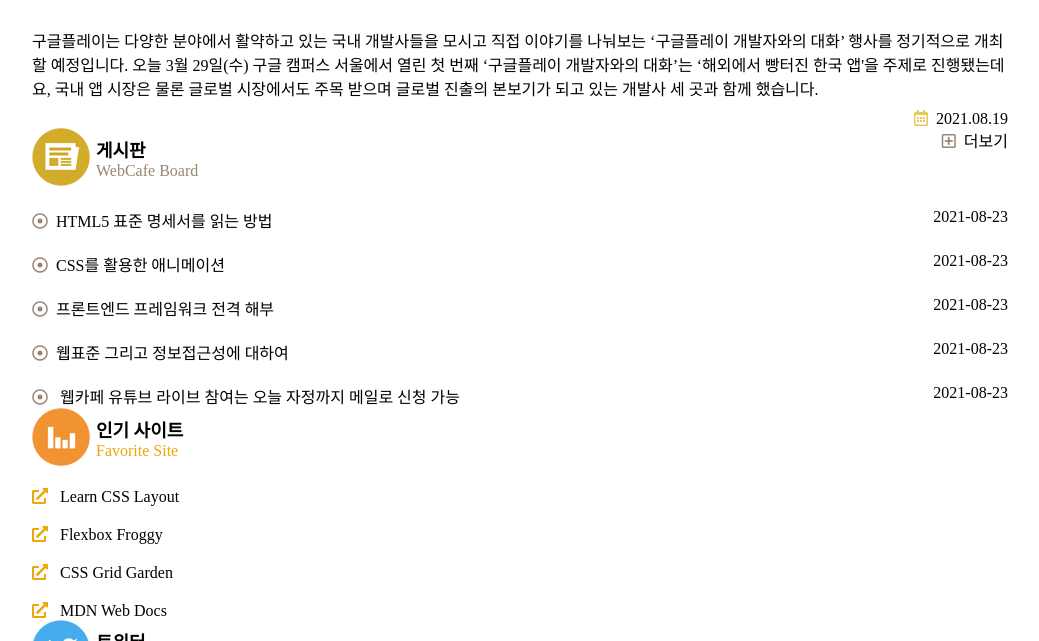
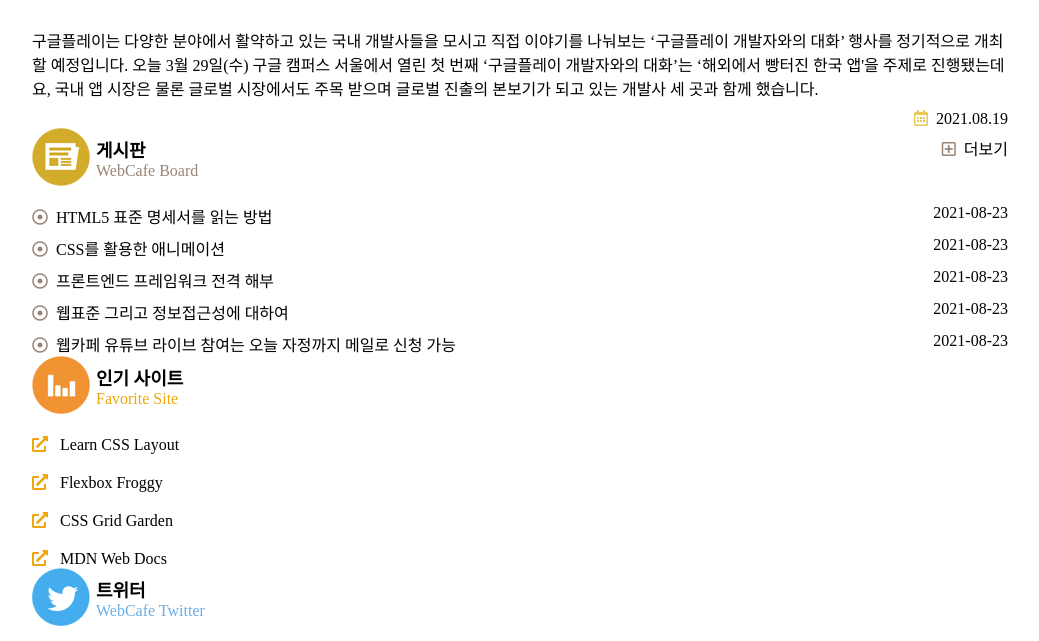
Before and after one commit to chaerin-dev/connecTo_HTML_CSS, a website: page RWD/index.html in a window 1280 px wide. Shown: the part 1520-2161 px from the top of the page, without its empty margins (120-1159 px from the left). Drawn offline with Linux system fonts and the light colour scheme; grey boxes are pictures that could not be loaded; a web font is replaced by a local one.

Commit message:
게시판 디자인 완성

```diff
--- a/RWD/css/index.css
+++ b/RWD/css/index.css
@@ -199,23 +199,26 @@ input[type="search"] {
 .board__item {
   display: flex;
   flex-flow: row nowrap;
-  margin-top: var(--spacing-md);
+  margin-top: var(--spacing-xs);
 }
 .board__link {
+  /* 유동적인 방법일까..? */
+  width: calc(100% - 6rem);
   white-space: nowrap;
   overflow: hidden;
   text-overflow: ellipsis;
-  flex-grow: 1;
 }
 .board__date {
-  white-space: nowrap;
-  margin-left: var(--spacing-xs);
+  /* flex-grow: 1;
+  text-align: right; */
+  margin-left: auto;
 }
 .board__more {
   position: absolute;
-  padding: 8px;
-  top: -8px;
-  right: -8px;
+  padding: var(--spacing-xs);
+  top: 0;
+  right: 0;
+  transform: translateX(var(--spacing-xs));
 }
 /* 공통 인기 사이트 */
 .favorite__item {
```
Also changed, not shown: RWD/index.html (+2 -2 lines).
